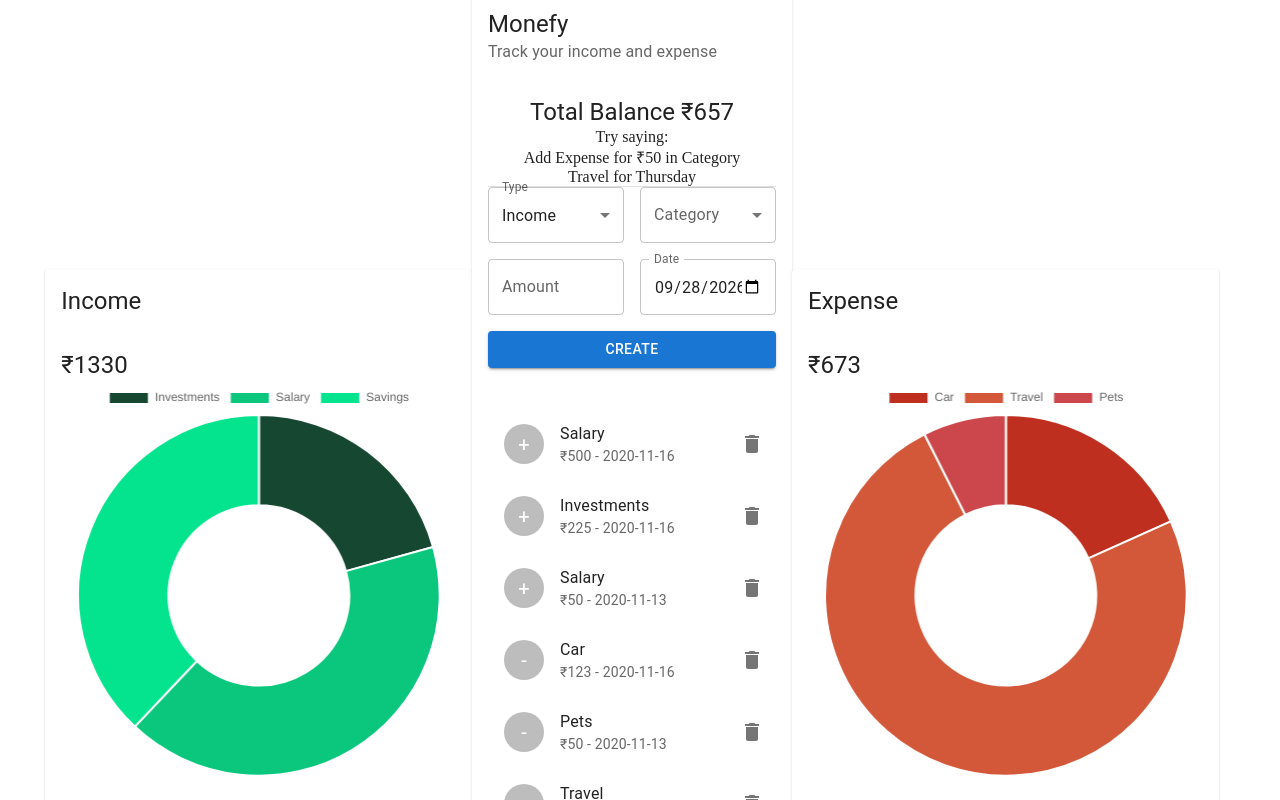
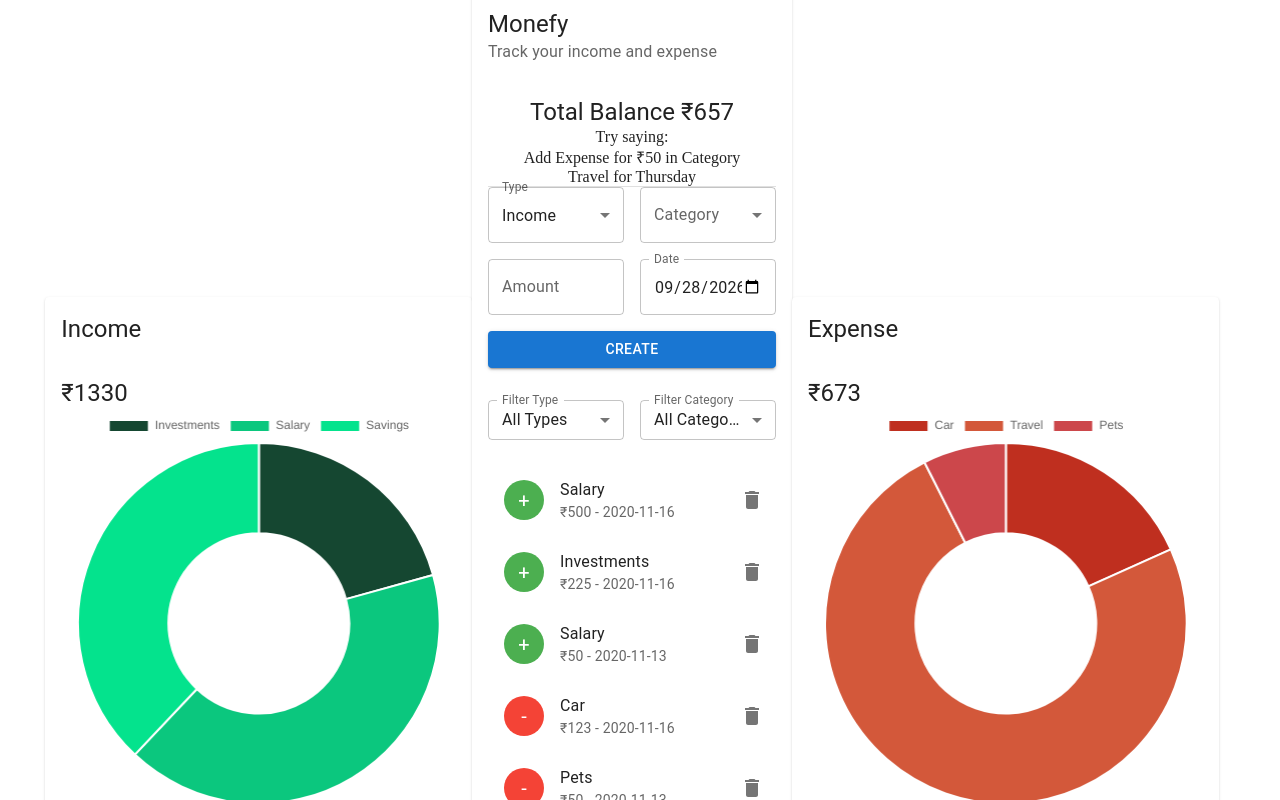
Before and after one commit to Mahesh-619Zeno/expense-tracker-modern, a React (Vite) app: page / in a window 1280 px wide. Shown: the top 800 px of the page. Built offline with nearby package versions, Linux system fonts and the light colour scheme.

Commit message:
Filter Transactions by Category/Type

```diff
--- a/src/components/Main/List/List.jsx
+++ b/src/components/Main/List/List.jsx
@@ -1,5 +1,4 @@
-// src/components/Main/List/List.jsx
-import React, { useContext } from "react";
+import React, { useState, useContext } from "react";
 import {
   List as MUIList,
   ListItem,
@@ -7,26 +6,95 @@ import {
   IconButton,
   ListItemAvatar,
   Avatar,
+  Grid,
+  FormControl,
+  InputLabel,
+  Select,
+  MenuItem,
+  Typography,
+  Box,
 } from "@mui/material";
 import { Delete } from "@mui/icons-material";
+import { green, red } from "@mui/material/colors";
 import { ExpenseTrackerContext } from "../../../context/context";
-import useStyles from "./styles";
+import { incomeCategories, expenseCategories } from "../../../constants/categories";
 
 const List = () => {
-  const classes = useStyles();
   const { transactions, deleteTransaction } = useContext(ExpenseTrackerContext);
 
+  const [filterType, setFilterType] = useState("All");
+  const [filterCategory, setFilterCategory] = useState("All");
+
+  const handleTypeChange = (e) => {
+    setFilterType(e.target.value);
+    setFilterCategory("All");
+  };
+
+  const availableCategories =
+    filterType === "Income"
+      ? incomeCategories
+      : filterType === "Expense"
+      ? expenseCategories
+      : [...incomeCategories, ...expenseCategories];
+
+  const filteredTransactions = transactions.filter((transaction) => {
+    const matchesType = filterType === "All" || transaction.type === filterType;
+    const matchesCategory =
+      filterCategory === "All" || transaction.category === filterCategory;
+    return matchesType && matchesCategory;
+  });
+
   return (
+    <Box sx={{ width: "100%" }}>
+      <Grid container spacing={2} sx={{ marginBottom: 2 }}>
+        <Grid item xs={6}>
+          <FormControl fullWidth size="small">
+            <InputLabel>Filter Type</InputLabel>
+            <Select
+              value={filterType}
+              label="Filter Type"
+              onChange={handleTypeChange}
+            >
+              <MenuItem value="All">All Types</MenuItem>
+              <MenuItem value="Income">Income</MenuItem>
+              <MenuItem value="Expense">Expense</MenuItem>
+            </Select>
+          </FormControl>
+        </Grid>
+
+        <Grid item xs={6}>
+          <FormControl fullWidth size="small">
+            <InputLabel>Filter Category</InputLabel>
+            <Select
+              value={filterCategory}
+              label="Filter Category"
+              onChange={(e) => setFilterCategory(e.target.value)}
+            >
+              <MenuItem value="All">All Categories</MenuItem>
+              {availableCategories.map((c) => (
+                <MenuItem key={c.type} value={c.type}>
+                  {c.type}
+                </MenuItem>
+              ))}
+            </Select>
+          </FormControl>
+        </Grid>
+      </Grid>
+
+      {filteredTransactions.length === 0 ? (
+        <Typography variant="body2" color="text.secondary" align="center" sx={{ py: 2 }}>
+          No transactions found for the selected filter.
+        </Typography>
+      ) : (
         <MUIList>
-      {transactions.map((transaction) => (
+          {filteredTransactions.map((transaction) => (
             <ListItem key={transaction.id}>
               <ListItemAvatar>
                 <Avatar
-              className={
-                transaction.type === "Income"
-                  ? classes.avatarIncome
-                  : classes.avatarExpense
-              }
+                  sx={{
+                    bgcolor: transaction.type === "Income" ? green[500] : red[500],
+                    color: "#fff",
+                  }}
                 >
                   {transaction.type === "Income" ? "+" : "-"}
                 </Avatar>
@@ -47,6 +115,8 @@ const List = () => {
             </ListItem>
           ))}
         </MUIList>
+      )}
+    </Box>
   );
 };
 
```
Lines whose indentation alone changed are shown as unchanged.
